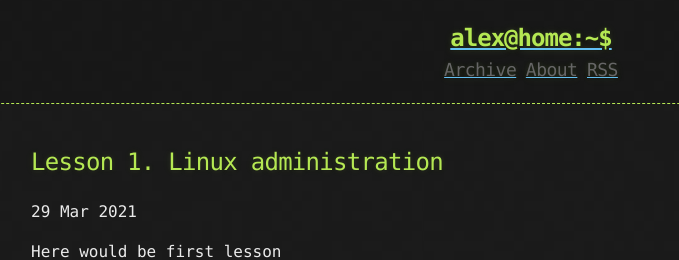
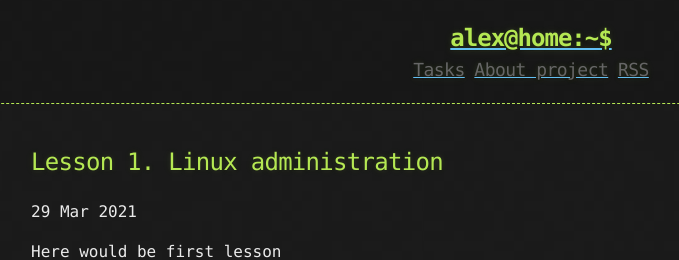
Before and after one commit to korney4eg/korney4eg.github.io, a Jekyll site: the page built from _posts/2021-03-29-Lesson1-linux-administration.md, in a window 1280 px wide. Shown: the top 260 px of the page, without its empty margins (109-788 px from the left). Built offline with Jekyll 4.4.1, drawn with Linux system fonts in a browser that asks for light colours.

Commit message:
Fix main page and menu

```diff
--- a/_config.yml
+++ b/_config.yml
@@ -11,7 +11,7 @@ baseurl: /
 source: .
 destination: ./_site
 permalink: /:title
-paginate: 3
+paginate: 5
 paginate_path: /page/:num/
 
 defaults:
--- a/_includes/links.html
+++ b/_includes/links.html
@@ -1,3 +1,3 @@
-<a href="{{ "/archive" | prepend: site.baseurl | replace: '//', '/' }}"><h2 class="header-link">Archive</h2></a>
-<a href="{{ "/about" | prepend: site.baseurl | replace: '//', '/' }}"><h2 class="header-link">About</h2></a>
+<a href="{{ "/archive" | prepend: site.baseurl | replace: '//', '/' }}"><h2 class="header-link">Tasks</h2></a>
+<a href="{{ "/about" | prepend: site.baseurl | replace: '//', '/' }}"><h2 class="header-link">About project</h2></a>
 <a href="{{ "/atom.xml" | prepend: site.baseurl | replace: '//', '/' }}"><h2 class="header-link">RSS</h2></a>
```
Also changed, not shown: index.md (renamed from README.md).
